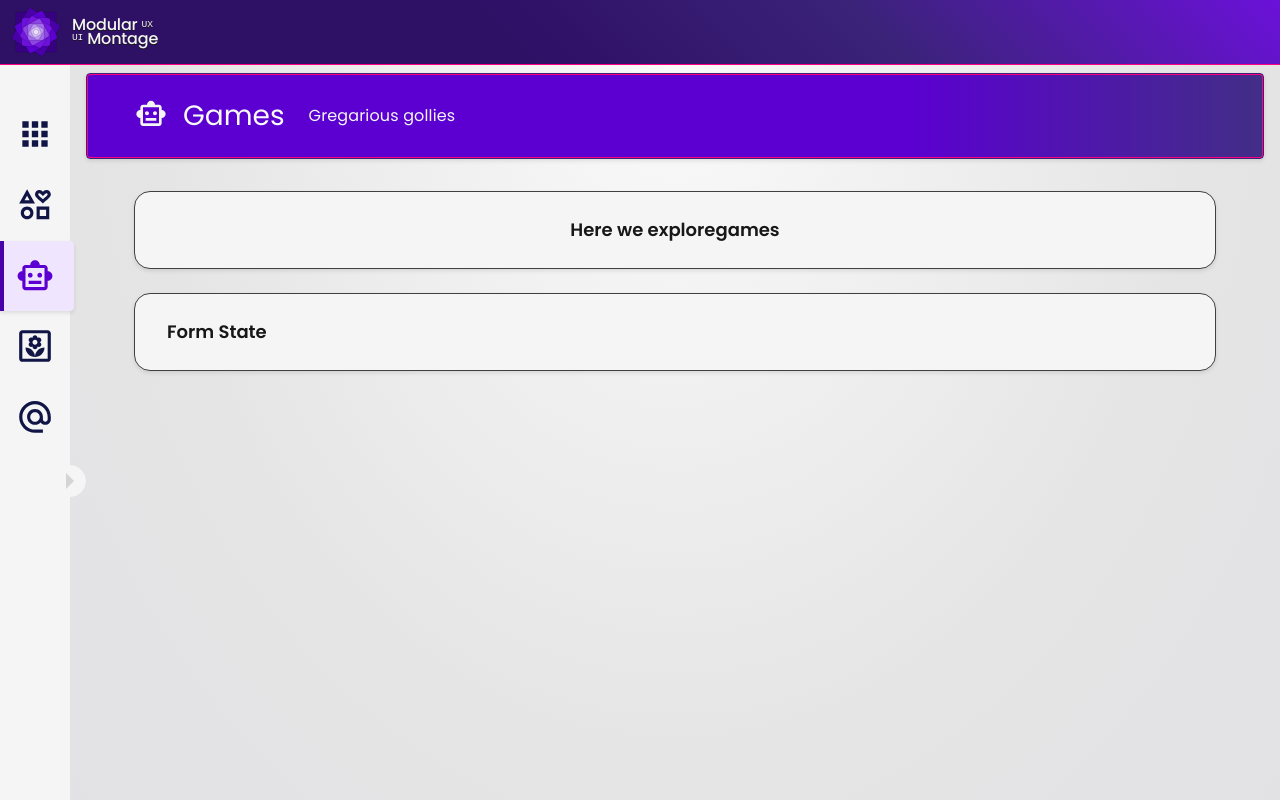
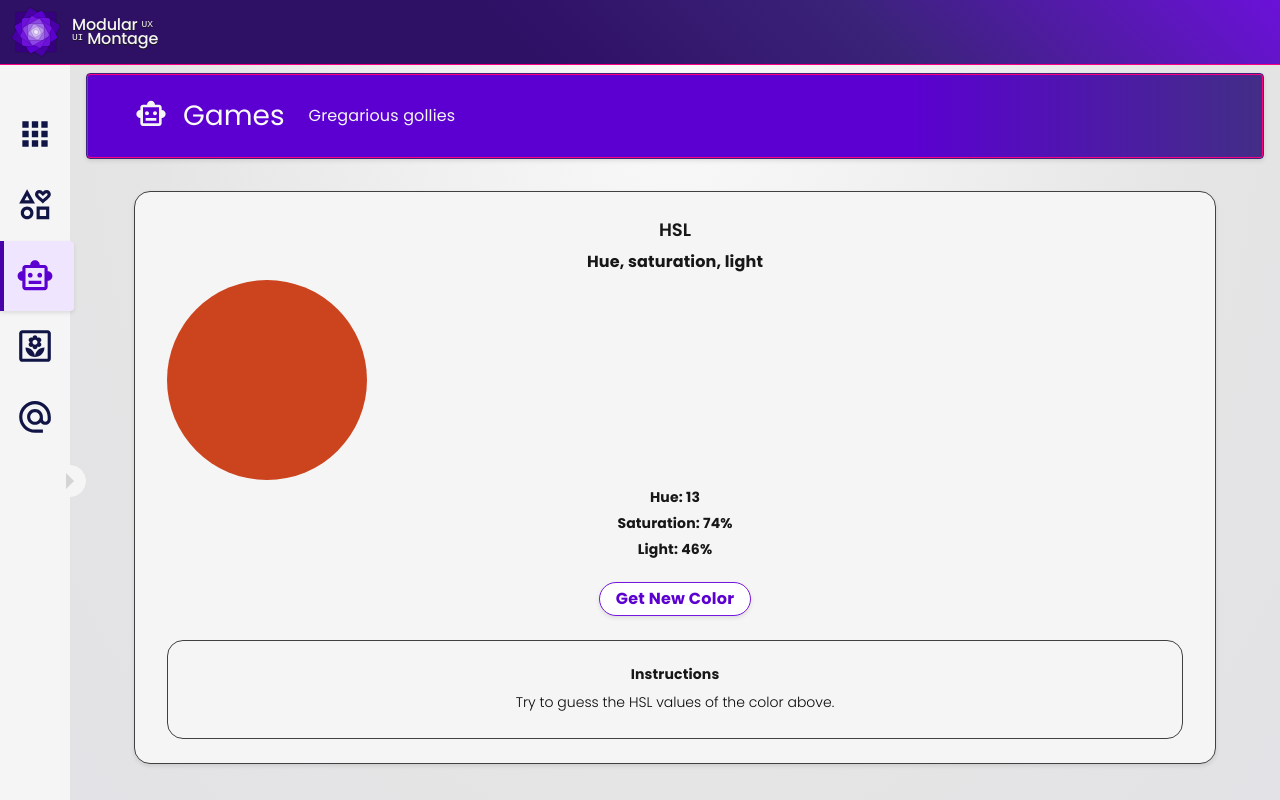
Before and after one commit to k3vnb/modular_montage, a React (Create React App) app: page /games in a window 1280 px wide. Built offline with nearby package versions, Linux system fonts and the light colour scheme.

Commit message:
begin color game

```diff
--- a/src/pages/Games/Games.tsx
+++ b/src/pages/Games/Games.tsx
@@ -1,19 +1,15 @@
 import { Box } from '@mui/system';
 import RobotIcon from '@mui/icons-material/SmartToyOutlined';
-import { Tile } from 'global/components/Tile/Tile';
+import { HSLGame } from './components';
 import { PageTitle } from 'global/components/PageTitle';
-import { Typography } from 'global/components/Typography';
+// import { Tile } from 'global/components/Tile/Tile';
+// import { Typography } from 'global/components/Typography';
 
 export const Games = (): JSX.Element => {
   return (
     <Box display="flex" flexDirection="column" gap={3}>
       <PageTitle title="Games" icon={RobotIcon} description="Gregarious gollies" />
-      <Tile showBorder gap={1}  elevation={1}>
-        <Typography.H4 textAlign="center" mb={1}>Here we exploregames</Typography.H4>
-      </Tile>
-      <Tile showBorder gap={1} elevation={1}>
-        <Typography.H4>Form State</Typography.H4>
-      </Tile>
+      <HSLGame />
     </Box>
   );
 };
--- /dev/null
+++ b/src/pages/Games/components/HSLGame.tsx
@@ -0,0 +1,50 @@
+import React from 'react';
+import { Box } from '@mui/system';
+import { Tile } from 'global/components/Tile/Tile';
+import { Typography } from 'global/components/Typography';
+import { getRandomHSLVals } from './utils';
+import { ThemeButton } from 'global/components/Buttons';
+
+export const HSLGame = () => {
+  const [hslVals, setHslVals] = React.useState<number[]>([]);
+  const [hue, saturation, light] = hslVals;
+
+  React.useEffect(() => {
+    setHslVals(getRandomHSLVals());
+  }, []);
+
+  const onClickReset = () => {
+    setHslVals(getRandomHSLVals());
+  };
+
+  return (
+    <Box display="flex" flexDirection="column" gap={3}>
+      <Tile showBorder gap={1}  elevation={1}>
+        <Typography.H4 textAlign="center" mb={1}>HSL</Typography.H4>
+        <Typography.H5 textAlign="center" mb={1}>Hue, saturation, light</Typography.H5>
+        <Box
+          display="flex"
+          justifyContent="center"
+          borderRadius="50%"
+          sx={{
+            width: 200,
+            height: 200,
+            backgroundColor: `hsl(${hue}, ${saturation}%, ${light}%)`,
+          }}
+        />
+        <Typography.H6 textAlign="center" mt={2}>{`Hue: ${hue}`}</Typography.H6>
+        <Typography.H6 textAlign="center">{`Saturation: ${saturation}%`}</Typography.H6>
+        <Typography.H6 textAlign="center">{`Light: ${light}%`}</Typography.H6>
+        <Box display="flex" justifyContent="center" mt={2}>
+          <ThemeButton onClick={onClickReset} text="Get New Color" />
+        </Box>
+        <Tile showBorder gap={1} mt={2}>
+          <Typography.H6 textAlign="center" mb={1}>Instructions</Typography.H6>
+          <Typography.Body textAlign="center">
+            Try to guess the HSL values of the color above.
+          </Typography.Body>
+        </Tile>
+      </Tile>
+    </Box>
+  );
+};
--- /dev/null
+++ b/src/pages/Games/components/index.ts
@@ -0,0 +1 @@
+export { HSLGame } from './HSLGame';
--- /dev/null
+++ b/src/pages/Games/components/utils.ts
@@ -0,0 +1,17 @@
+function getRandomNumberInRange(min: number, max: number): number {
+  return Math.floor(Math.random() * (max - min + 1)) + min;
+}
+
+export function getRandomRGBVals(): number[] {
+  const red = getRandomNumberInRange(0, 255);
+  const green = getRandomNumberInRange(0, 255);
+  const blue = getRandomNumberInRange(0, 255);
+  return [red, green, blue];
+}
+
+export function getRandomHSLVals(): number[] {
+  const hue = getRandomNumberInRange(0, 360);
+  const saturation = getRandomNumberInRange(0, 100);
+  const light = getRandomNumberInRange(0, 100);
+  return [hue, saturation, light];
+}
```
